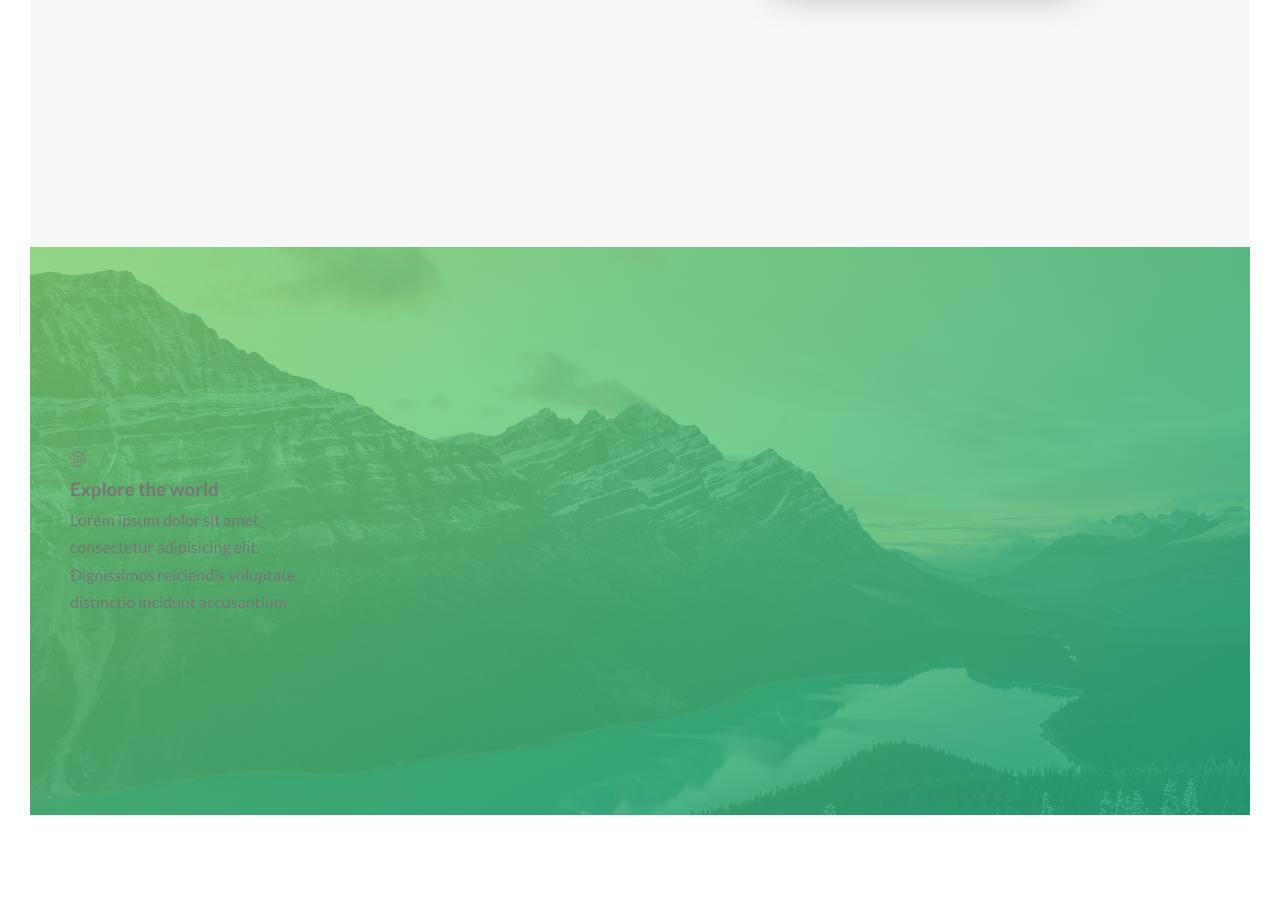
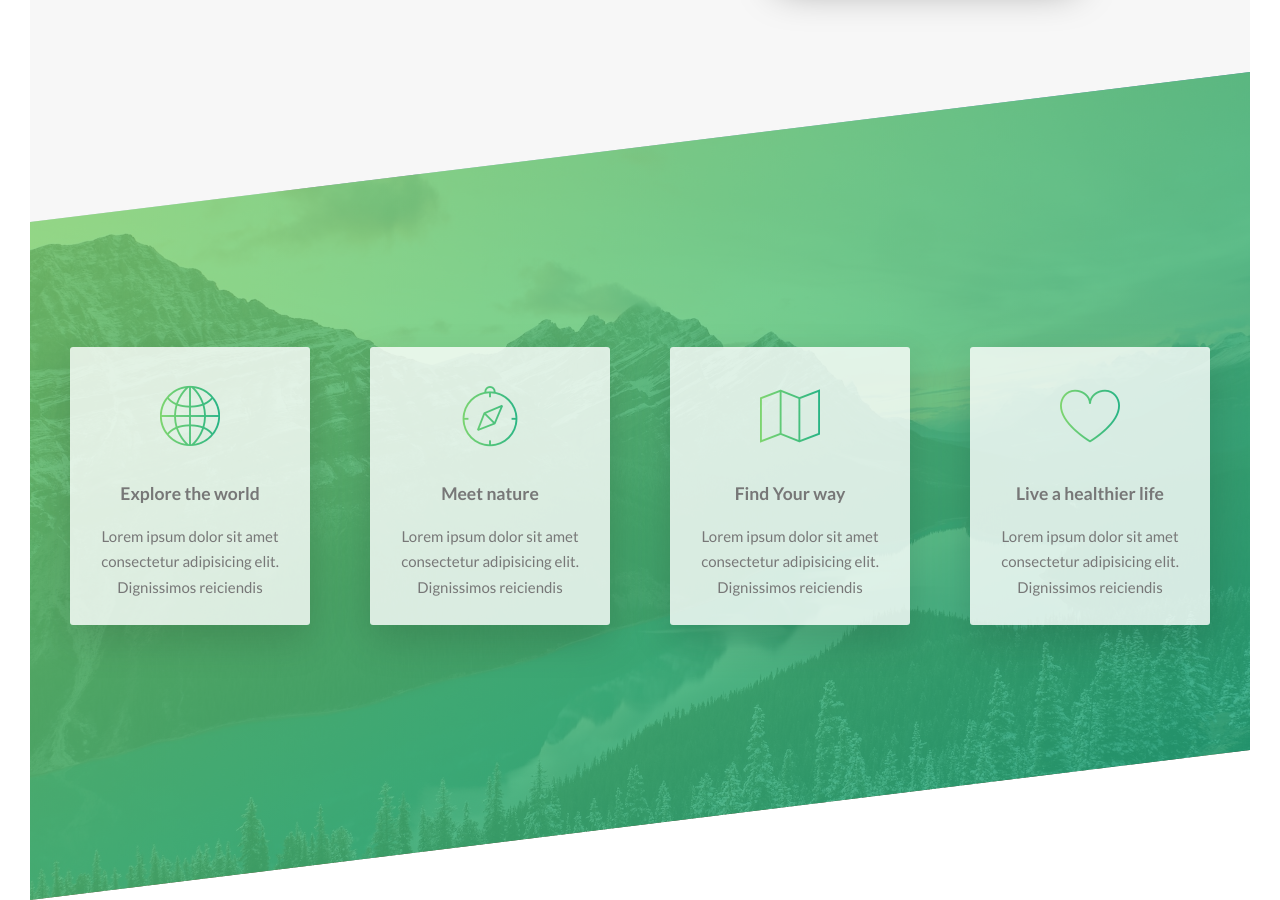
Before and after one commit to Pat-On/natours-advanced-css-course-udemy, a website: page index.html in a window 1280 px wide. Shown: the part 1346-2246 px from the top of the page. Before the commit the page ends 2191 px from the top, so only its background shows below. Drawn offline with Linux system fonts and the light colour scheme.

Commit message:
features section

```diff
--- a/index.html
+++ b/index.html
@@ -87,10 +87,57 @@
             <div class="feature-box">
               <!-- we should not touch the grid the that is why we created extra box -->
               <i class="feature-box__icon icon-basic-world"></i>
-              <h3 class="heading-tertiary">Explore the world</h3>
+              <h3 class="heading-tertiary u-margin-bottom-small">
+                Explore the world
+              </h3>
               <p class="feature-box__text">
                 Lorem ipsum dolor sit amet consectetur adipisicing elit.
-                Dignissimos reiciendis voluptate distinctio incidunt accusantium
+                Dignissimos reiciendis
+              </p>
+            </div>
+          </div>
+
+          <div class="col-1-of-4">
+            <!-- new component -->
+            <div class="feature-box">
+              <!-- we should not touch the grid the that is why we created extra box -->
+              <i class="feature-box__icon icon-basic-compass"></i>
+              <h3 class="heading-tertiary u-margin-bottom-small">
+                Meet nature
+              </h3>
+              <p class="feature-box__text">
+                Lorem ipsum dolor sit amet consectetur adipisicing elit.
+                Dignissimos reiciendis
+              </p>
+            </div>
+          </div>
+
+          <div class="col-1-of-4">
+            <!-- new component -->
+            <div class="feature-box">
+              <!-- we should not touch the grid the that is why we created extra box -->
+              <i class="feature-box__icon icon-basic-map"></i>
+              <h3 class="heading-tertiary u-margin-bottom-small">
+                Find Your way
+              </h3>
+              <p class="feature-box__text">
+                Lorem ipsum dolor sit amet consectetur adipisicing elit.
+                Dignissimos reiciendis
+              </p>
+            </div>
+          </div>
+
+          <div class="col-1-of-4">
+            <!-- new component -->
+            <div class="feature-box">
+              <!-- we should not touch the grid the that is why we created extra box -->
+              <i class="feature-box__icon icon-basic-heart"></i>
+              <h3 class="heading-tertiary u-margin-bottom-small">
+                Live a healthier life
+              </h3>
+              <p class="feature-box__text">
+                Lorem ipsum dolor sit amet consectetur adipisicing elit.
+                Dignissimos reiciendis
               </p>
             </div>
           </div>
--- a/sass/components/_feature-box.scss
+++ b/sass/components/_feature-box.scss
@@ -1,5 +1,27 @@
 .feature-box {
+  background-color: rgba($color-white, 0.8);
+  font-size: 1.5rem;
+  padding: 2.5rem;
+  text-align: center;
+  border-radius: 3px;
+  box-shadow: 0 1.5rem 4rem rgba($color-black, 0.15);
+
   &__icon {
+    font-size: 6rem;
+    margin-bottom: 0.5rem;
+    display: inline-block;
+    background-image: linear-gradient(
+      to right,
+      $color-primary-light,
+      $color-primary-dark
+    );
+    -webkit-background-clip: text;
+    color: transparent;
+    transition: transform 0.3s;
+  }
+
+  &:hover {
+    transform: translateY(-1.5rem) scale(1.03);
   }
 
   &__text {
--- a/sass/pages/_home.scss
+++ b/sass/pages/_home.scss
@@ -15,4 +15,10 @@
     url(../../img/nat-4.jpg);
 
   background-size: cover;
+
+  transform: skewY(-7deg);
+  margin-top: -10rem;
+  & > * {
+    transform: skewY(7deg);
+  }
 }
```
Also changed, not shown: css/style.css.
